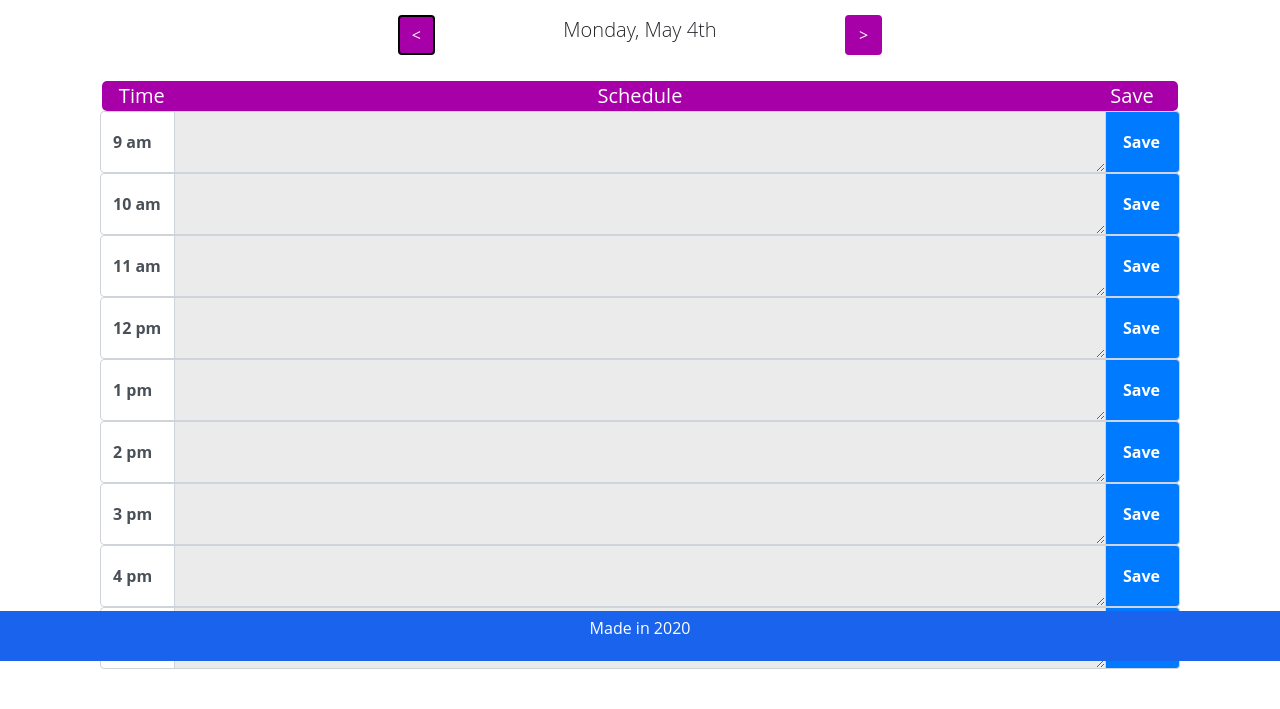
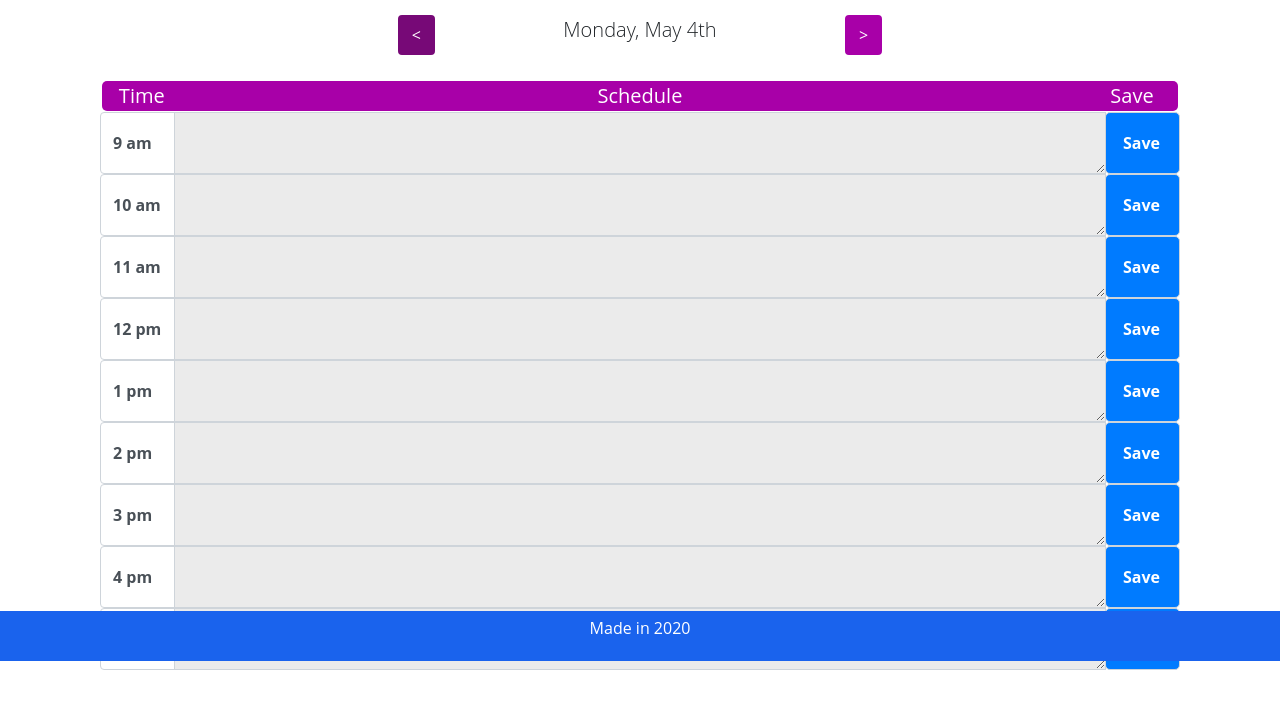
Before and after one commit to accurtis18/assignment5, a plain HTML site: page index.html in a window 1280 px wide. In both pictures the pointer is over the button 416 px from the left and 174 px from the top of the page. Shown: the part 139-848 px from the top of the page. Drawn offline with nearby package versions, Linux system fonts and the light colour scheme.

Commit message:
Restyled save button and hover effects for forward/back buttons

```diff
--- a/style.css
+++ b/style.css
@@ -33,13 +33,12 @@ body {
 }
 
 .forback:hover{
-    background-color:  hsl(300, 100%, 33%);
-    border-color: black;
+    background-color:  hsl(300, 86%, 25%);
+    border-color: hsl(300, 86%, 25%);
 }
 
 #back{
     float: right;
-
 }
 
 #forward{
@@ -53,7 +52,9 @@ body {
     color: white;
     margin-right: 2px;
     margin-left: 2px;
+    margin-bottom: 1px;
     border-radius: 5px;
+
 }
 
 .time{
@@ -81,8 +82,6 @@ body {
     }
 }
 
-
-
 /* Followig five format the input for saving tasks and column colors based on time and save button */
 .input-group-text {
     width: 75px;
@@ -94,6 +93,8 @@ body {
 #save{
     width: 75px;
     padding-left: 17px;
+    border-radius: 5px;
+    margin-bottom: .5px;
 }
 
 .past {
```
